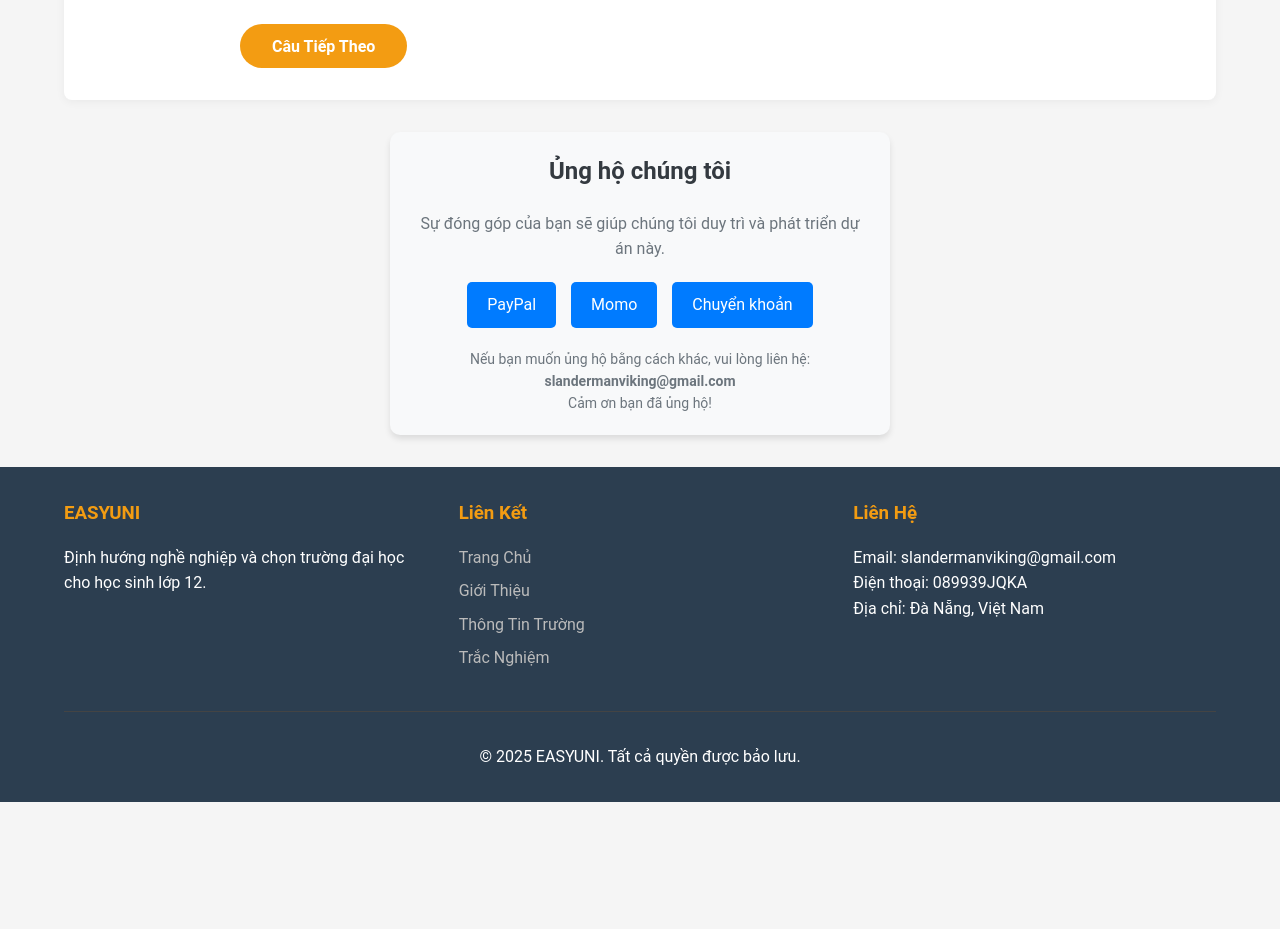
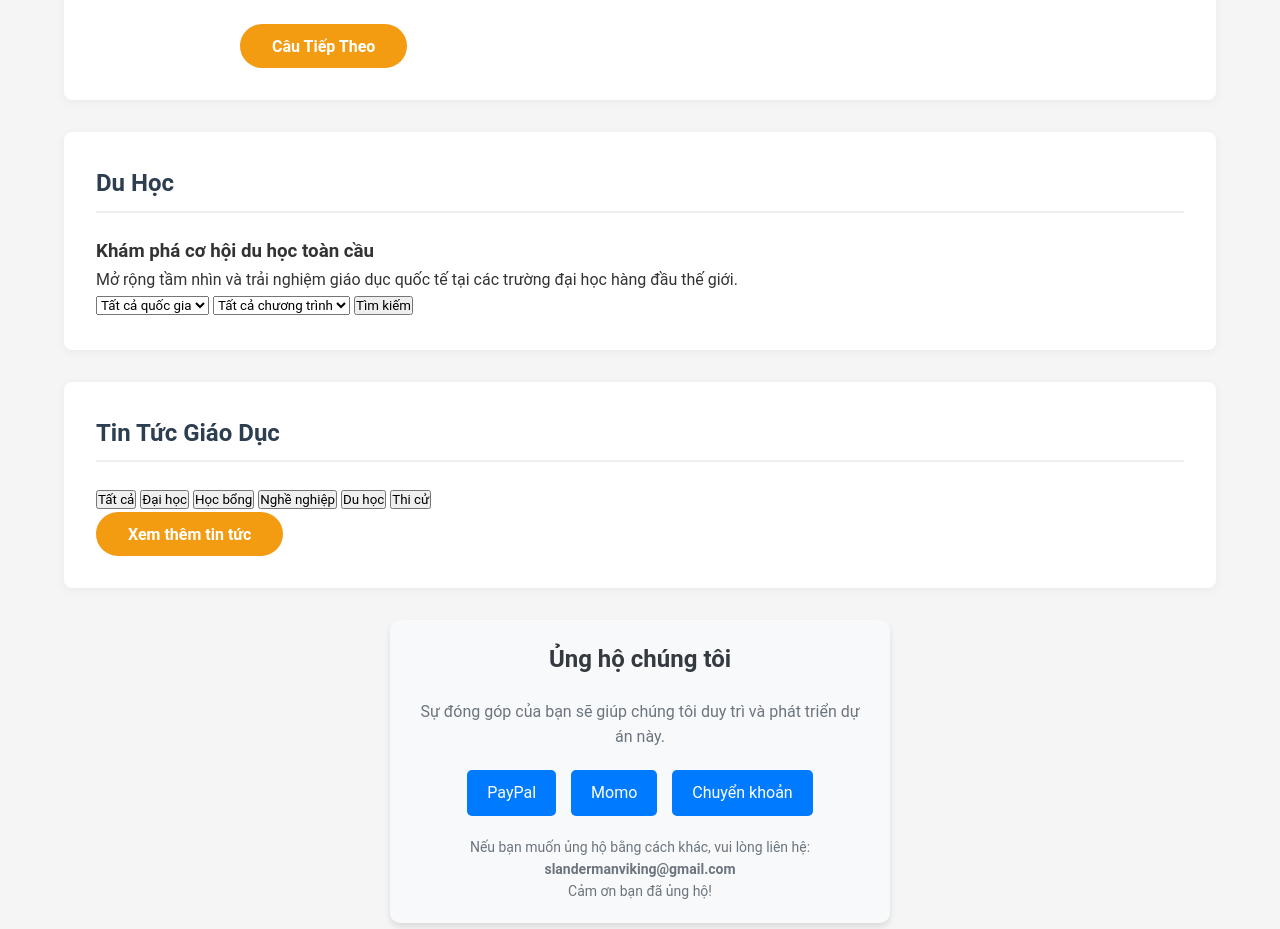
Before and after one commit to harrynked/easyuni, a plain HTML site: page index.html in a window 1280 px wide. Shown: the part 2920-3849 px from the top of the page. Before the commit the page ends 3722 px from the top, so only its background shows below. Drawn offline with Linux system fonts and the light colour scheme; a script that the page names is missing.

Commit message:
Update index.html
update

```diff
--- a/index.html
+++ b/index.html
@@ -281,6 +281,70 @@
           </div>
         </div>
       </section>
+
+      <!-- Du học Section -->
+<section id="study-abroad">
+  <h2>Du Học</h2>
+  <div class="study-abroad-container">
+    <div class="study-abroad-intro">
+      <h3>Khám phá cơ hội du học toàn cầu</h3>
+      <p>Mở rộng tầm nhìn và trải nghiệm giáo dục quốc tế tại các trường đại học hàng đầu thế giới.</p>
+    </div>
+
+    <div class="study-abroad-filters">
+      <select id="country-filter">
+        <option value="">Tất cả quốc gia</option>
+        <option value="USA">Hoa Kỳ</option>
+        <option value="UK">Anh</option>
+        <option value="Canada">Canada</option>
+        <option value="Australia">Úc</option>
+        <option value="Germany">Đức</option>
+        <option value="Japan">Nhật Bản</option>
+        <option value="Korea">Hàn Quốc</option>
+        <option value="Singapore">Singapore</option>
+      </select>
+
+      <select id="program-filter">
+        <option value="">Tất cả chương trình</option>
+        <option value="Bachelor">Cử nhân</option>
+        <option value="Master">Thạc sĩ</option>
+        <option value="PhD">Tiến sĩ</option>
+        <option value="Exchange">Trao đổi sinh viên</option>
+        <option value="Language">Khóa ngôn ngữ</option>
+      </select>
+
+      <button id="study-abroad-search-btn">Tìm kiếm</button>
+    </div>
+
+    <div id="study-abroad-grid" class="study-abroad-grid">
+      <!-- Study abroad programs will be populated here -->
+    </div>
+  </div>
+</section>
+
+<!-- Tin tức Section -->
+<section id="news">
+  <h2>Tin Tức Giáo Dục</h2>
+  <div class="news-container">
+    <div class="news-categories">
+      <button class="news-category-btn active" data-category="all">Tất cả</button>
+      <button class="news-category-btn" data-category="university">Đại học</button>
+      <button class="news-category-btn" data-category="scholarship">Học bổng</button>
+      <button class="news-category-btn" data-category="career">Nghề nghiệp</button>
+      <button class="news-category-btn" data-category="study-abroad">Du học</button>
+      <button class="news-category-btn" data-category="exam">Thi cử</button>
+    </div>
+
+    <div id="news-grid" class="news-grid">
+      <!-- News articles will be populated here -->
+    </div>
+
+    <div class="news-pagination">
+      <button id="load-more-news" class="cta-button">Xem thêm tin tức</button>
+    </div>
+  </div>
+</section>
+
     </main>
     <!-- DONATION -->
     <div class="donate-container">
```
